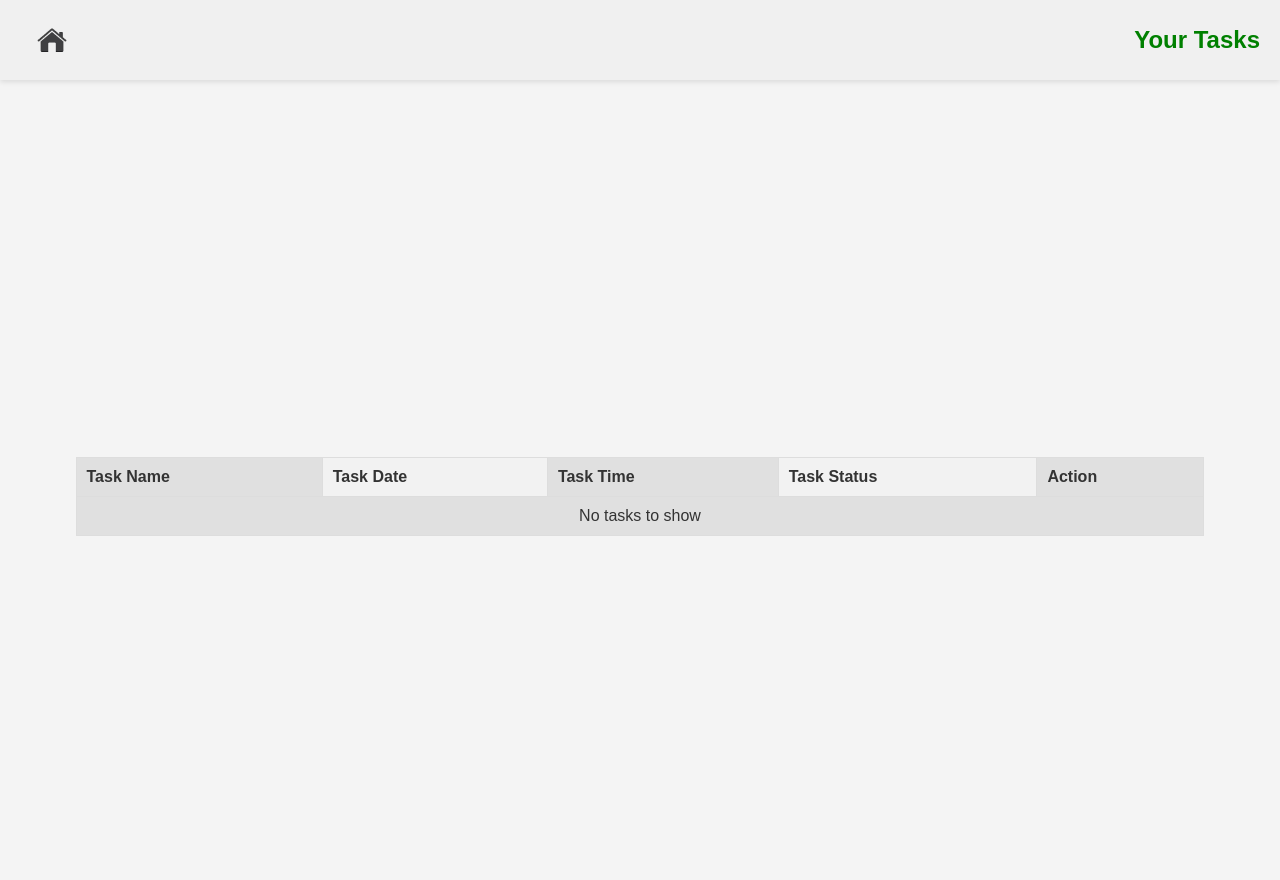
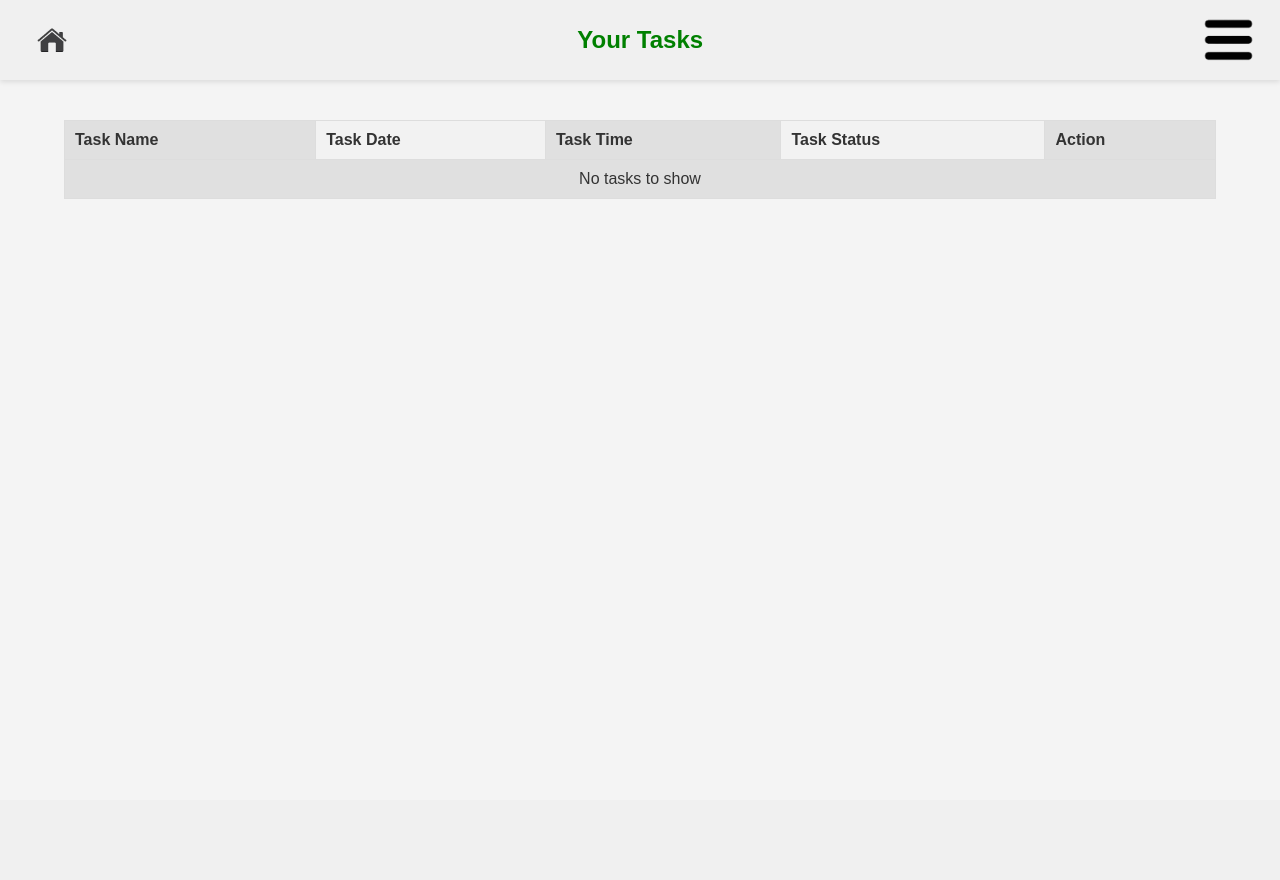
Before and after one commit to SuhailAshraf19/web_projects, a PHP site: page /tasks.html in a window 1280 px wide. After the commit the page ends 199 px from the top, so only its background shows below. Run offline with PHP 8.4, Linux system fonts and the light colour scheme.

Commit message:
side nav added to the tasks page

```diff
--- a/to_do_list/index.html
+++ b/to_do_list/index.html
@@ -19,7 +19,7 @@
         </div>
         <div id="side-nav" class="side-nav">
             <div onclick="javascript:void(0)" class="close-btn" id="close-btn">&times;</div>
-            <a id="view-all-tasks-side-btn" href="tasks.html">View All Tasks</a>
+            <a id="view-all-tasks-side-btn" onclick="showAllTasks()">View All Tasks</a>
            <div id="tasks_date">
             <input type="date" id="date-input">
             <button id="filter-button">Find Tasks</button>
--- a/to_do_list/style.css
+++ b/to_do_list/style.css
@@ -3,9 +3,9 @@ body {
     background-color: #f4f4f4;
     color: #333;
     margin: 0;
-    padding-top: 10vh;
+    width: 90%;
     padding-right: 1vw;
-    padding-left: 1vw;
+    padding-left: 5vw;
     display: flex;
     flex-direction: column;
     align-items: center;
@@ -169,6 +169,10 @@ main {
     padding-left: 5vw;
 
 }
+#nav_image2{
+    height: 4.5vw;
+    width: auto;
+}
 .notification {
     position: fixed;
     top: 0;
@@ -197,14 +201,19 @@ main {
     align-items: center;
     height: 100%; /* Full-height */
     width: 0px; /* Initially hidden */
-    position: fixed; /* Stay in place */
     z-index: 1; /* Stay on top */
     top: 0;
+    padding-top: 0px;
     right: 0; /* Start from the right side */
     background-color: gray; /* Black */
     overflow-x: hidden; /* Disable horizontal scroll */
     transition: 0.5s; /* 0.5 second transition effect to slide in the side navigation */
     padding-top: 60px; /* Place content 60px from the top */
+    position: fixed; /* Stick the navbar to the top */
+    top: 0;
+    right: 0;
+    z-index: 1001; /* Ensure it stays above other content */
+    height: 100%; /* Set a specific height for the navbar */
 }
 
 /* Navigation links */
@@ -242,6 +251,20 @@ main {
     width: auto;
 
 }
+#close-btn2{
+    font-family: 'Franklin Gothic Medium', 'Arial Narrow', Arial, sans-serif;
+    padding-top: 1vh;
+    padding-left: 2vw;
+    padding-bottom: 2vh;
+    text-decoration: none;
+    font-size: 2em;
+    color: white;
+    display: block;
+    transition: 0.3s;
+
+
+
+}
 #task-input{
     width: 80vw;
 }
@@ -254,10 +277,12 @@ main {
 /* for tasks.html */
 /* Container styling */
 #task-table {
-
+    position: absolute;
+    padding-right: 20px;
+    /* Center the table horizontally */
+    top: 15vh; /* Always 15vh from the top */
     width: 90%;
     /* Occupy 90% of the screen width */
-    margin: 20px auto; /* Center the table horizontally */
     border-collapse: collapse; /* Ensure borders collapse to avoid double borders */
 }
 
@@ -326,3 +351,4 @@ main {
     font-size: 2em;
     color: white;
 }
+/* Ensure the body and html take full height */
--- a/to_do_list/tasks.html
+++ b/to_do_list/tasks.html
@@ -6,12 +6,22 @@
     <title>View Tasks</title>
     <link rel="stylesheet" href="style.css">
 </head>
+<div id="side-nav" class="side-nav">
+    <div onclick="javascript:void(0)" class="close-btn" id="close-btn2">&times;</div>
+    <a id="view-all-tasks-side-btn" onclick="showAllTasks()">View All Tasks</a>
+   <div id="tasks_date">
+    <input type="date" id="date-input">
+    <button id="filter-button">Find Tasks</button>
+   </div>
+    <a id="show-checked-btn" href="tasks.html">View Checked Tasks</a>
+    <a id="show-unchecked-btn" href="tasks.html">View unchecked Tasks</a>
+</div>
 <body>
     <header id="head2">
 
          <img src="back_home.png" id="back_home" onclick="go_to_home()">
          <h1>Your Tasks</h1>
-
+         <img  src="nav_image.png" alt="Nav icon" id="nav_image2">
     </header>
 
     <main>
@@ -33,6 +43,7 @@
         </table>
     </main>
 
+
     <script src="view-tasks.js"></script>
 </body>
 </html>
--- a/to_do_list/view-tasks.js
+++ b/to_do_list/view-tasks.js
@@ -79,3 +79,47 @@ function deleteTask(index, element) {
 function go_to_home() {
     window.location.href = 'index.html';
 }
+document.getElementById('nav_image2').addEventListener('click', function() {
+    document.getElementById('side-nav').style.width = '40vw';
+});
+document.getElementById('close-btn2').addEventListener('click', function() {
+    document.getElementById('side-nav').style.width = '0px';
+});
+
+document.getElementById('filter-button').addEventListener('click', function () {
+    const selectedDate = document.getElementById('date-input').value; // format: YYYY-MM-DD
+    console.log('Selected Date:', selectedDate); // Debugging log
+    localStorage.setItem('filterDate', selectedDate);
+    localStorage.removeItem('taskFilter'); // Clear task filter if any
+    window.location.href = 'tasks.html';
+});
+
+// Show checked tasks
+document.getElementById('show-checked-btn').addEventListener('click', function () {
+    console.log('Showing checked tasks'); // Debugging log
+    localStorage.setItem('taskFilter', 'checked');
+    localStorage.removeItem('filterDate'); // Clear date filter if any
+    window.location.href = 'tasks.html';
+});
+
+// Show unchecked tasks
+document.getElementById('show-unchecked-btn').addEventListener('click', function () {
+    console.log('Showing unchecked tasks'); // Debugging log
+    localStorage.setItem('taskFilter', 'unchecked');
+    localStorage.removeItem('filterDate'); // Clear date filter if any
+    window.location.href = 'tasks.html';
+});
+
+
+// Get the buttons from the DOM
+
+// Event listener for showing checked tasks
+function showAllTasks(){
+    localStorage.removeItem('filterDate'); // Clear date filter if any
+    localStorage.removeItem('taskFilter'); // Clear any task filter (checked/unchecked)
+    window.location.href = 'tasks.html'; // Navigate to the tasks page
+}
+
+// Attach the showAllTasks function to both buttons
+document.getElementById('view-tasks-btn').addEventListener('click', showAllTasks); // Button on the main page
+document.getElementById('view-all-tasks-side-btn').addEventListener('click', showAllTasks); // Button in the side-nav
```
